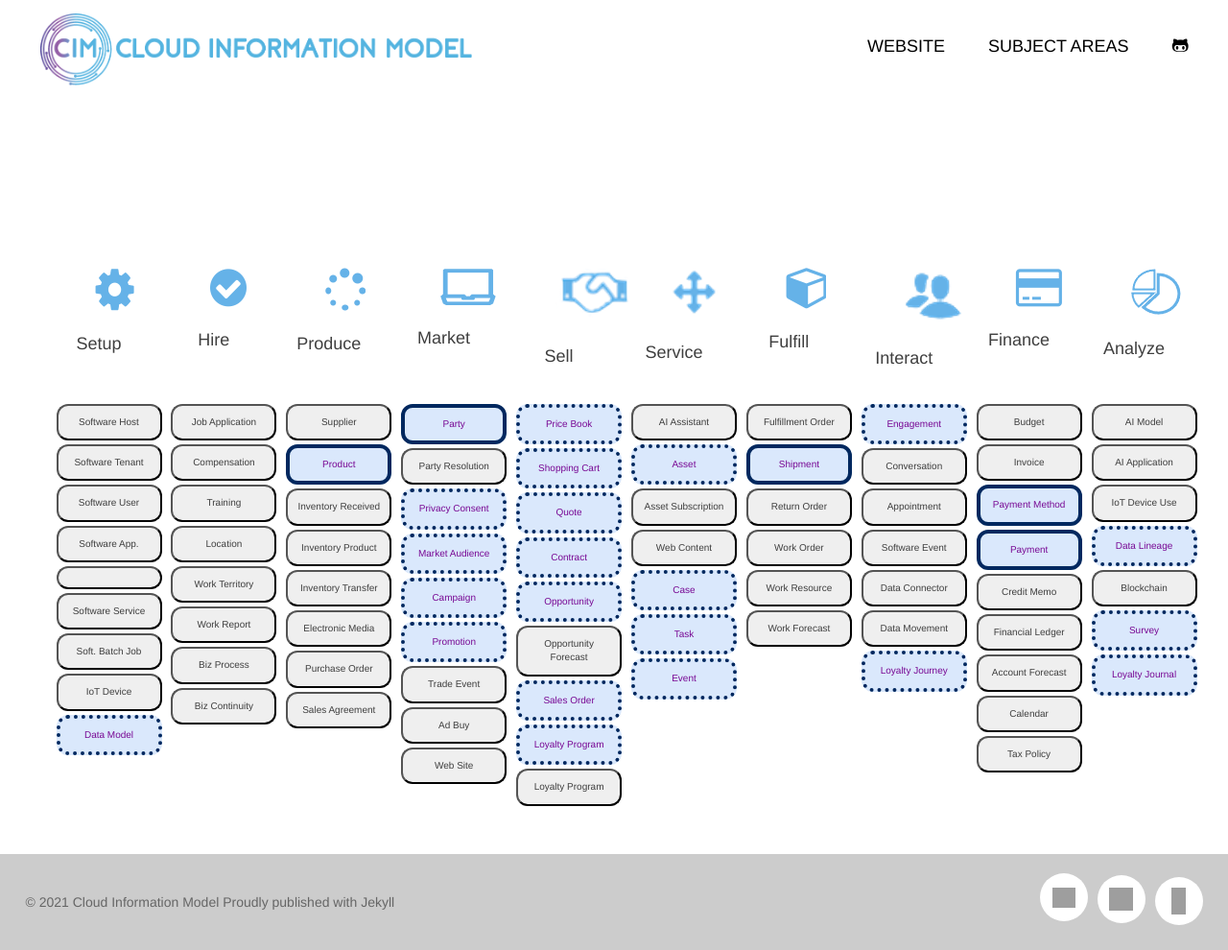
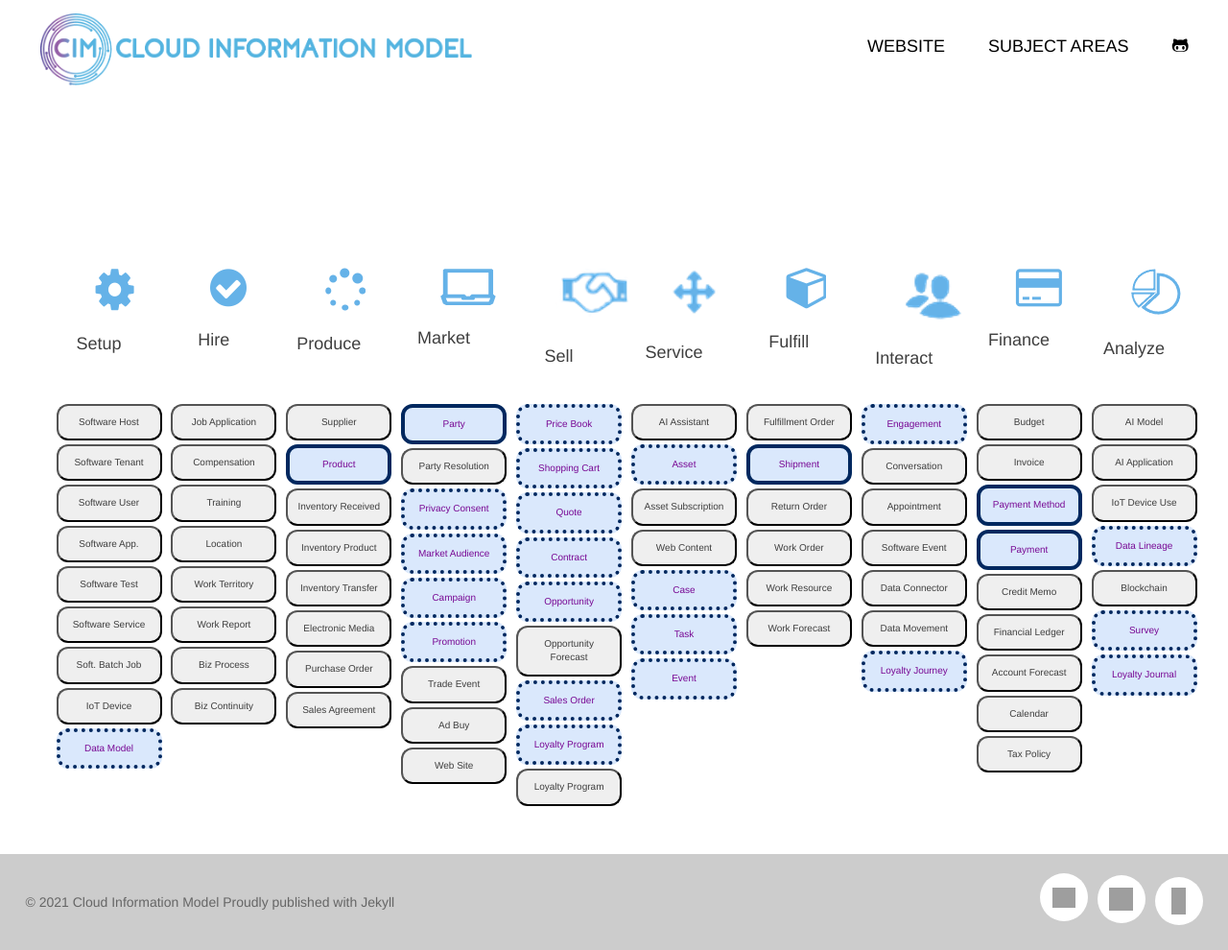
Before and after one commit to standards-hub/cim_github_pages, a Jekyll site: the page built from index.markdown, in a window 1280 px wide and 990 px high. Shown: the whole window at 96% size. Built offline with Jekyll 4.4.1, drawn with Linux system fonts in a browser that asks for light colours; nearby versions of some CDN libraries; some web fonts are replaced; a script that is not in the unit is left out; grey boxes are pictures that could not be loaded.

Commit message:
Update home.html

```diff
--- a/_layouts/home.html
+++ b/_layouts/home.html
@@ -173,7 +173,7 @@ h5{
           <button class="button button4 button2">{{page.setup5}}</button>
           {% endif %}
           {% if {{page.setup5_status}} == 'not'  %}
-          <button class="button button4">{{progres.setup5}}</button>
+          <button class="button button4">{{page.setup5}}</button>
           {% endif %}
           {% if {{page.setup5_status}} == 'progres'  %}
           <button class="button button4 button3">{{page.setup5}}</button>
```
